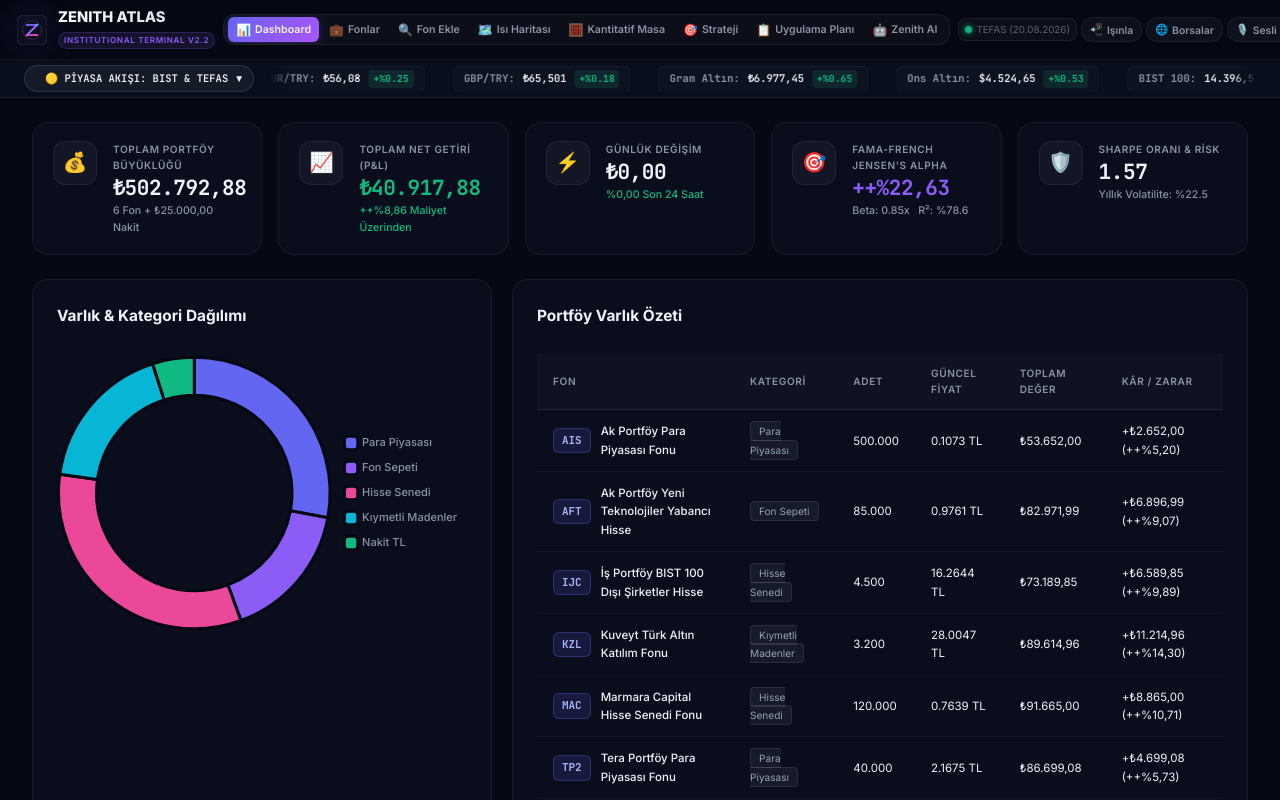
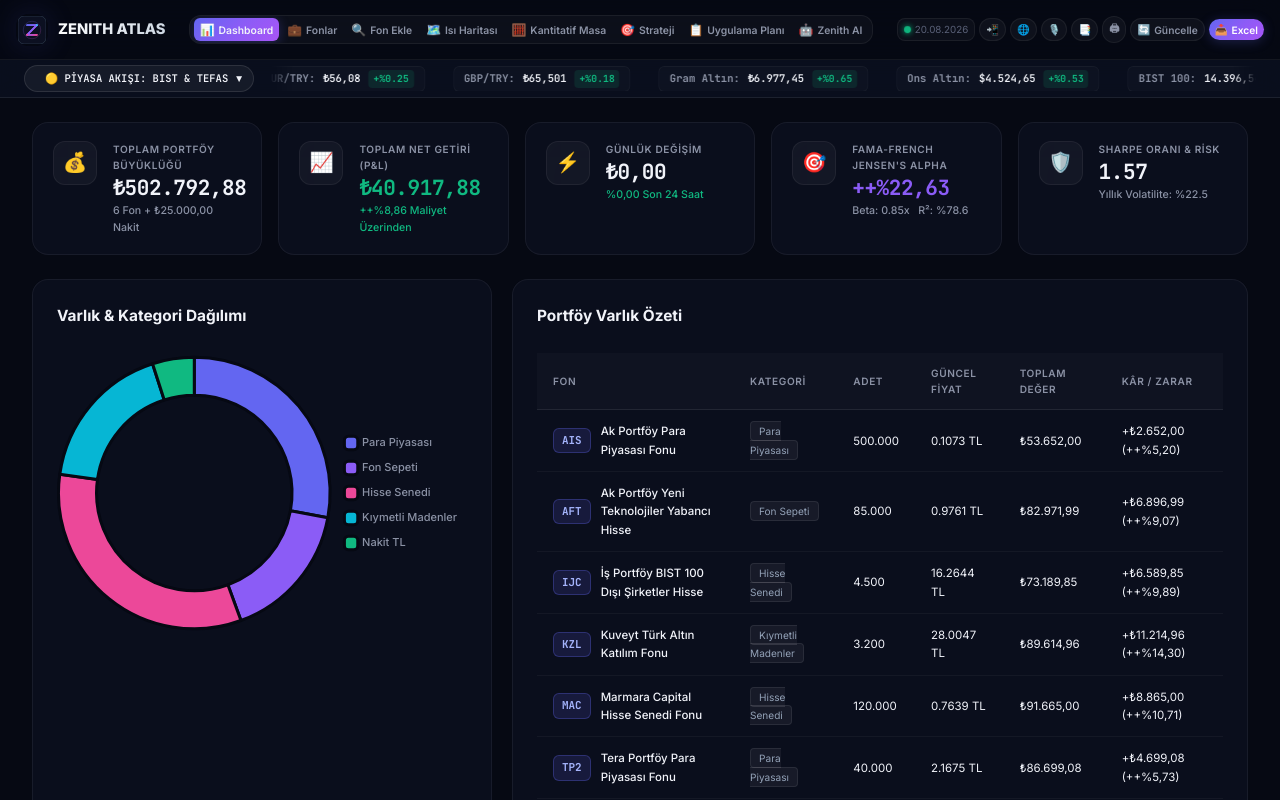
Before and after one commit to Cagrik34/zenith-atlas, a React (Vite) app: page / in a window 1280 px wide. Shown: the top 800 px of the page. Built offline with nearby package versions, Linux system fonts and the light colour scheme; no server answers.

Commit message:
fix(header): optimize action buttons density and responsive collapsing so Güncelle and Excel are 100% visible

```diff
--- a/src/components/layout/Header.tsx
+++ b/src/components/layout/Header.tsx
@@ -47,7 +47,7 @@
       <div className="header-left">
         <div className="logo">
           <div className="logo-icon" style={{ background: 'transparent', padding: '0', display: 'flex', alignItems: 'center', justifyContent: 'center' }}>
-            <svg viewBox="0 0 128 128" width="30" height="30" style={{ display: 'block' }}>
+            <svg viewBox="0 0 128 128" width="28" height="28" style={{ display: 'block' }}>
               <defs>
                 <linearGradient id="zenithHdrGrad" x1="0%" y1="0%" x2="100%" y2="100%">
                   <stop offset="0%" stopColor="#6366F1" />
@@ -88,9 +88,9 @@
       </nav>
 
       <div className="header-actions">
-        <div className="last-update" id="lastUpdate">
+        <div className="last-update" id="lastUpdate" title="Son Resmi TEFAS Kapanış Seansı">
           <span className="pulse-dot"></span>
-          <span className="update-text">TEFAS ({officialTefasDate})</span>
+          <span className="update-text">{officialTefasDate}</span>
         </div>
 
         <button
@@ -98,7 +98,7 @@
           onClick={onOpenQrTeleport}
           title="P2P Mobil Işınlama & QR Teleport"
         >
-          <span>📲</span> Işınla
+          <span>📲</span> <span className="btn-label-hide-md">Işınla</span>
         </button>
 
         <button
@@ -106,7 +106,7 @@
           onClick={onOpenMarketSessions}
           title="Dünya Borsaları & TEFAS Seansları"
         >
-          <span>🌐</span> Borsalar
+          <span>🌐</span> <span className="btn-label-hide-md">Borsalar</span>
         </button>
 
         <button
@@ -114,7 +114,7 @@
           onClick={onOpenVoiceBriefing}
           title="Zenith Voice AI Sesli Sabah Bülteni"
         >
-          <span>🎙️</span> Sesli Bülten
+          <span>🎙️</span> <span className="btn-label-hide-md">Sesli</span>
         </button>
 
         <button
@@ -122,7 +122,7 @@
           onClick={onOpenPitchbook}
           title="Goldman Sachs Stili Kurumsal Pitchbook (A4 PDF)"
         >
-          <span>📑</span> Pitchbook
+          <span>📑</span> <span className="btn-label-hide-sm">Pitchbook</span>
         </button>
 
         <button
@@ -130,7 +130,7 @@
           onClick={onOpenExecutiveReport}
           title="Yönetici Özeti & Rapor"
         >
-          <span>🖨</span> Rapor
+          <span>🖨</span> <span className="btn-label-hide-sm">Rapor</span>
         </button>
 
         <button
--- a/src/styles/index.css
+++ b/src/styles/index.css
@@ -281,9 +281,31 @@
 }
 
 .header-actions .btn {
-    padding: 5px 8px;
-    font-size: 0.74rem;
+    padding: 4px 7px;
+    font-size: 0.73rem;
     gap: 4px;
+}
+
+@media (max-width: 1600px) {
+    .btn-label-hide-md {
+        display: none;
+    }
+    .header-actions .btn {
+        padding: 4px 6px;
+    }
+}
+
+@media (max-width: 1350px) {
+    .btn-label-hide-sm {
+        display: none;
+    }
+    .strategy-badge {
+        display: none;
+    }
+    .nav-btn {
+        padding: 4px 6px;
+        font-size: 0.74rem;
+    }
 }
 
 .last-update {
```
